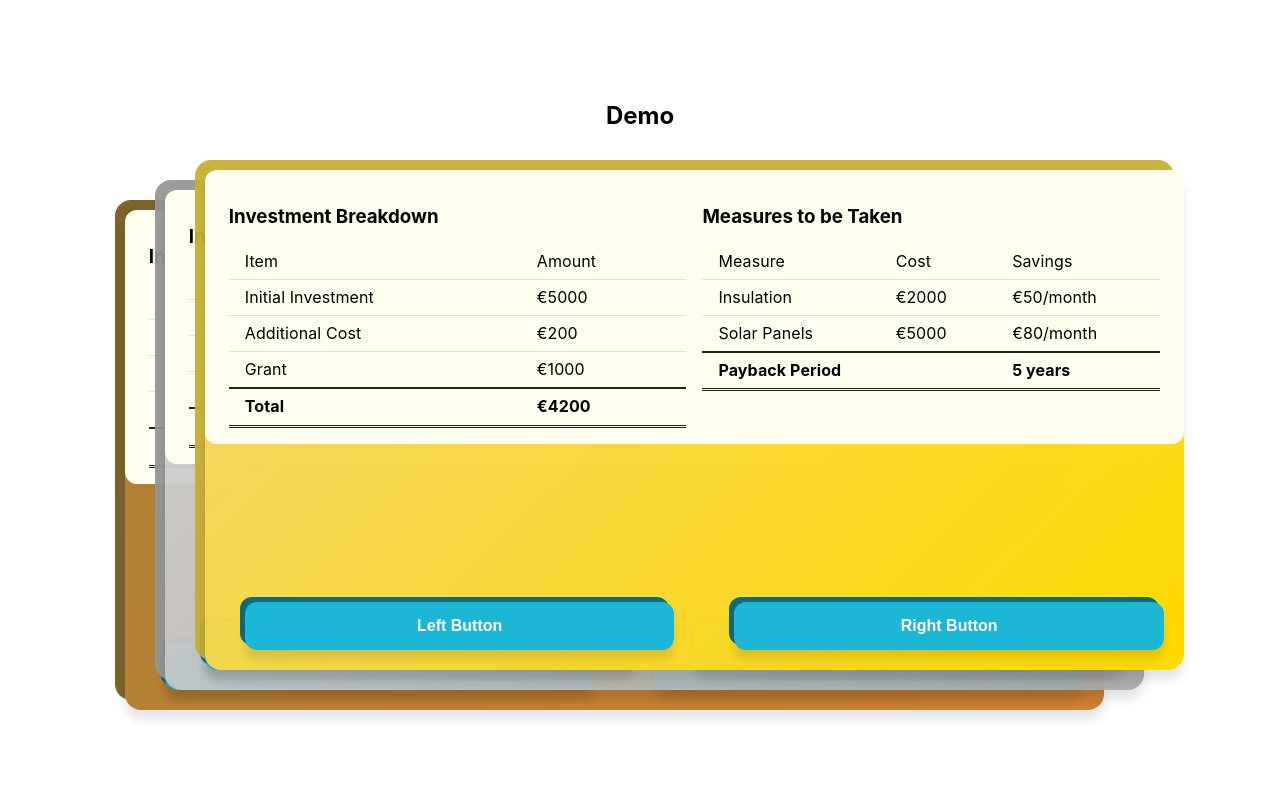
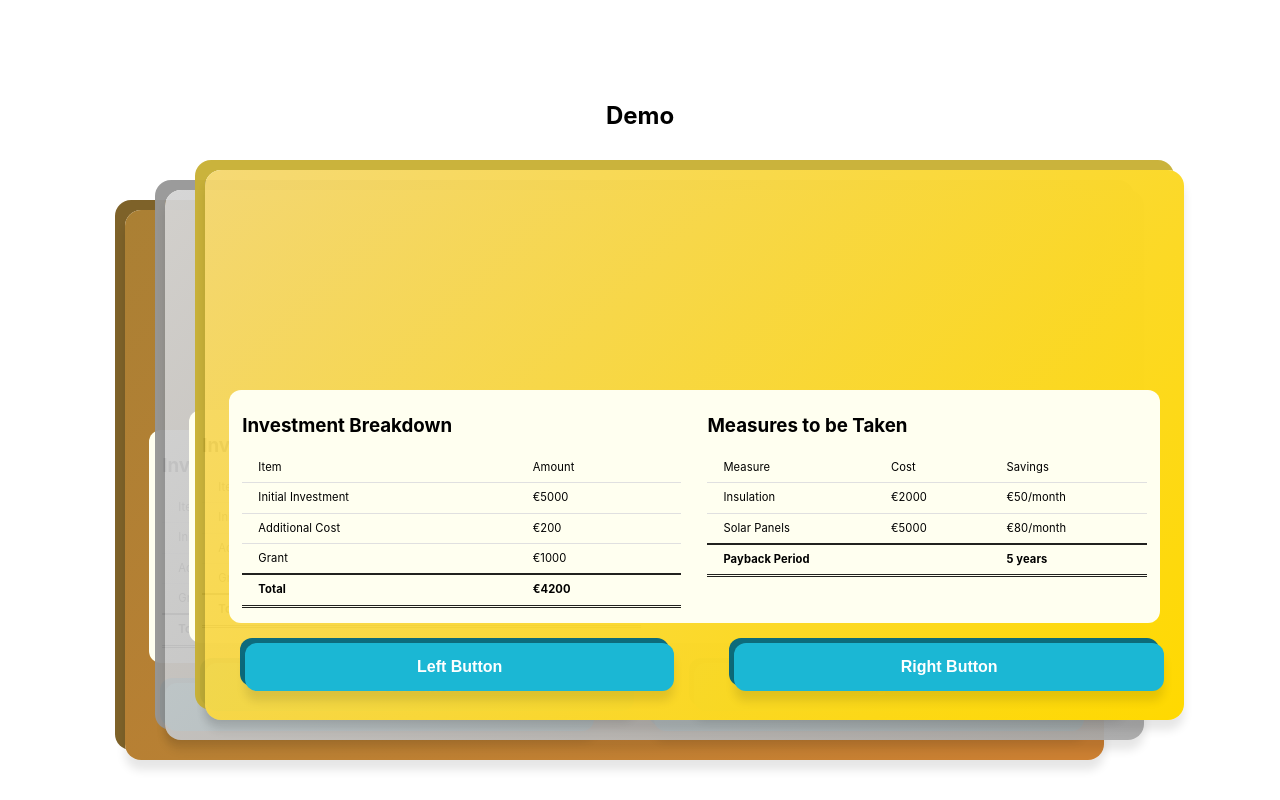
Before and after one commit to leothesouthafrican/luminlab-components, a React (Create React App) app: page / in a window 1280 px wide. Shown: the part 1484-2284 px from the top of the page. Built offline with nearby package versions, Linux system fonts and the light colour scheme.

Commit message:
Justify content

```diff
--- a/src/components/FloatingCardComponent.css
+++ b/src/components/FloatingCardComponent.css
@@ -1,6 +1,8 @@
+/* Floating Card Component CSS */
 .floating-card {
     width: 90%;
-    height: 500px;
+    height: auto;
+    min-height: 550px;  /* Minimum height instead of fixed height */
     margin: 20px auto;
     border-radius: 16px;
     transition: all 0.4s cubic-bezier(0.25, 0.95, 0.25, 1);
@@ -8,7 +10,10 @@
     position: absolute;
     background-color: rgba(255, 255, 255, 0.9);
     box-shadow: 0px 10px 10px rgba(0,0,0,0.1);
-  }
+    display: flex;
+    flex-direction: column;  /* Stack children vertically */
+}
+
 
   .floating-card::before {
     content: "";
@@ -80,14 +85,19 @@
 }
 
 .card-button-container {
-    position: absolute;
-    bottom: 0;
-    left: 0;
-    width: 100%;
-    padding: 10px 10px 20px 10px; /* Increase the bottom padding */
-    display: flex;
-    justify-content: space-between; /* Aligns children on both ends */
-  }
+  width: 100%;
+  padding: 10px 10px 20px 10px;
+  display: flex;
+  justify-content: space-between;
+  flex-grow: 0;
+}
+
+.content-container {
+  display: flex;
+  flex-direction: column;
+  height: 100%;
+}
+
 
 .floating-card .card-button-container .left-button,
 .floating-card .card-button-container .right-button {
--- a/src/components/FloatingCardComponent.js
+++ b/src/components/FloatingCardComponent.js
@@ -1,3 +1,5 @@
+// FloatingCardComponent.js
+
 import React from 'react';
 import './FloatingCardComponent.css';
 import ButtonComponent from './ButtonComponent';
@@ -11,8 +13,8 @@ const FloatingCardComponent = ({ color, onClick, style, showButtons, retrofitMea
       style={style}
     >
       {/* Place Investment Table here if showButtons is true */}
+      <div className="content-container">
         {showButtons && <IvoryCardTable retrofitMeasures={retrofitMeasures} />}
-
         {showButtons && (
           <div className="card-button-container">
             <ButtonComponent label="Left Button" className="left-button" />
@@ -20,6 +22,7 @@ const FloatingCardComponent = ({ color, onClick, style, showButtons, retrofitMea
           </div>
         )}
       </div>
+    </div>
   );
 };
 
--- a/src/components/IvoryCardTable.css
+++ b/src/components/IvoryCardTable.css
@@ -1,14 +1,28 @@
+/* IvoryCardTable.css */
+
 .ivory-card-table-container {
     background-color: ivory;
-    padding: 16px;
+    padding: 0px;
     border-radius: 12px; /* Rounded corners like your floating cards */
     box-shadow: none; /* Flat card */
-  }
+    margin: auto;
+    width: 95%;
+    margin-top: 220px;
+    margin-bottom: 10px;
+    flex-grow: 1;
+    overflow-y: auto;  /* Scroll when content overflows */
+    height: auto;
+    max-height: 100%;
+    flex-grow: 1;
+
+}
 
 .ivory-card-table {
     width: 100%;
     border-collapse: collapse;
-  }
+    font-size: 0.7rem;  /* smaller font */
+    max-width: calc(100% - 0px); /* 100% - 2 * padding */
+}
 
 .ivory-table-row {
     display: flex;
@@ -18,6 +32,7 @@
 .ivory-table-item {
     flex: 1;
     margin: 0 8px;
+    padding: 5px;
   }
 
 .ivory-card-table-header {
@@ -44,3 +59,13 @@
   .double-border-bottom th, .double-border-bottom td {
     border-bottom: double 3px rgba(0, 0, 0, 0.87);
   }
+
+  .floating-card .ivory-card-table-container {
+    padding-top: 0px;
+    padding-bottom: 10px;
+  }
+
+  .content-container {
+    display: flex;
+    height: 100%; /* Take up all available vertical space within the floating card */
+  }
```
Lines whose indentation alone changed are shown as unchanged.
